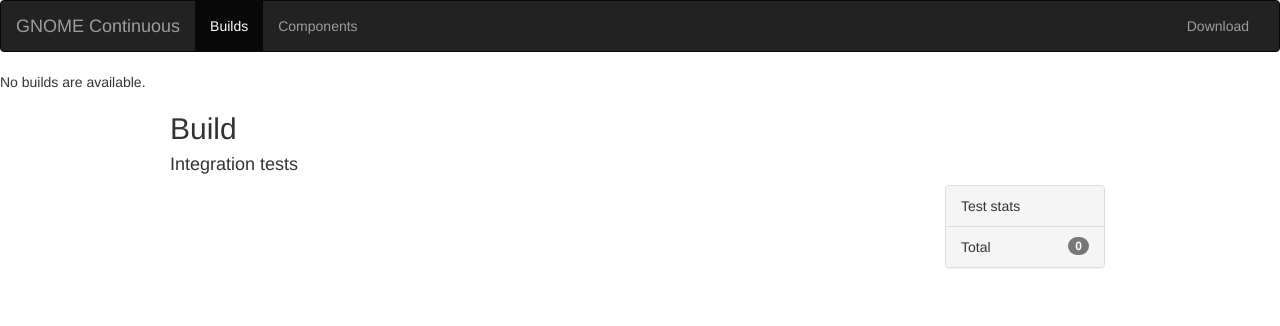
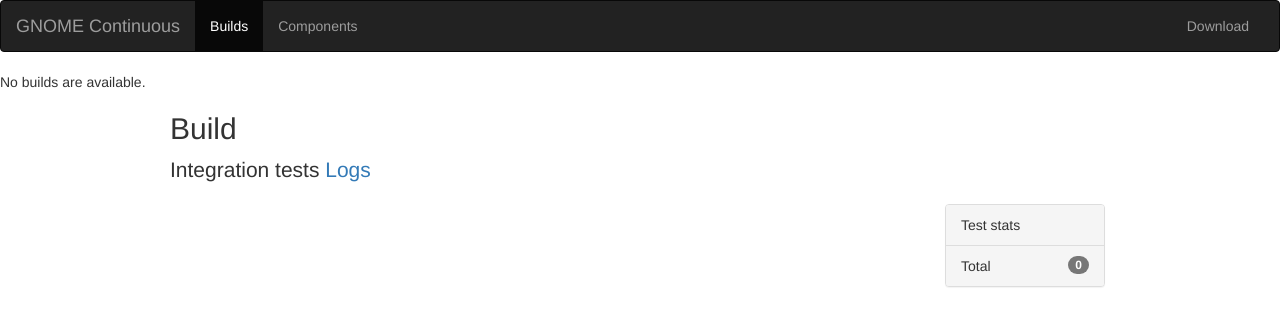
Before and after one commit to vrutkovs/django-bgo, a Django app: template wsgi/bgo/templates/home/integrationtest_detail.html in a window 1280 px wide; the page is wider, and only the part inside the window is pictured. Shown: the top 326 px of that part. Run offline with Django 3.2, Linux system fonts and the light colour scheme; the template is opened without the code that fills it, so the values that code supplies are empty; some libraries are stand-ins or nearby versions.

Commit message:
Add a link to the logs on tests page

```diff
--- a/wsgi/bgo/templates/home/applicationtest_detail.html
+++ b/wsgi/bgo/templates/home/applicationtest_detail.html
@@ -2,8 +2,10 @@
 
 {% block content %}
     <h2>Build {{ build.name }}</h2>
-    <h4>Applications test</h4>
-    <a href="{{ test.build_url }}">Logs</a>
+    <p class="lead">
+        Applications test
+        <a href="{{test.build_url}}">Logs</a>
+    </p>
     {% regroup object_list|dictsort:"component" by component as results_list %}
     <div class="row container">
         <div class="col-md-8">
--- a/wsgi/bgo/templates/home/integrationtest_detail.html
+++ b/wsgi/bgo/templates/home/integrationtest_detail.html
@@ -2,7 +2,11 @@
 
 {% block content %}
     <h2>Build {{ build.name }}</h2>
-    <h4>Integration tests</h4>
+    <p class="lead">
+        Integration tests
+        <a href="{{test.build_url}}">Logs</a>
+    </p>
+
     {% regroup object_list|dictsort:"component" by component as results_list %}
     <div class="row container">
         <div class="col-md-8">
```
